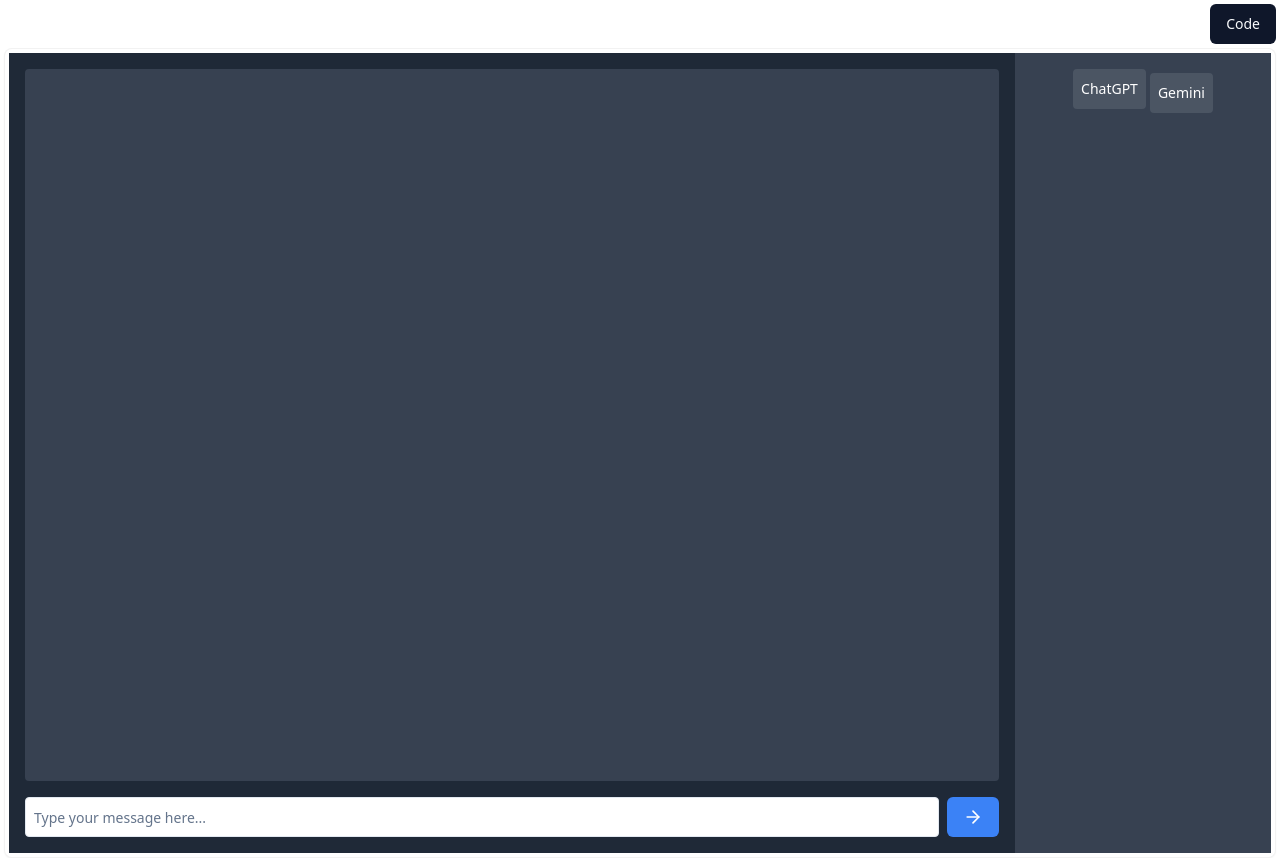
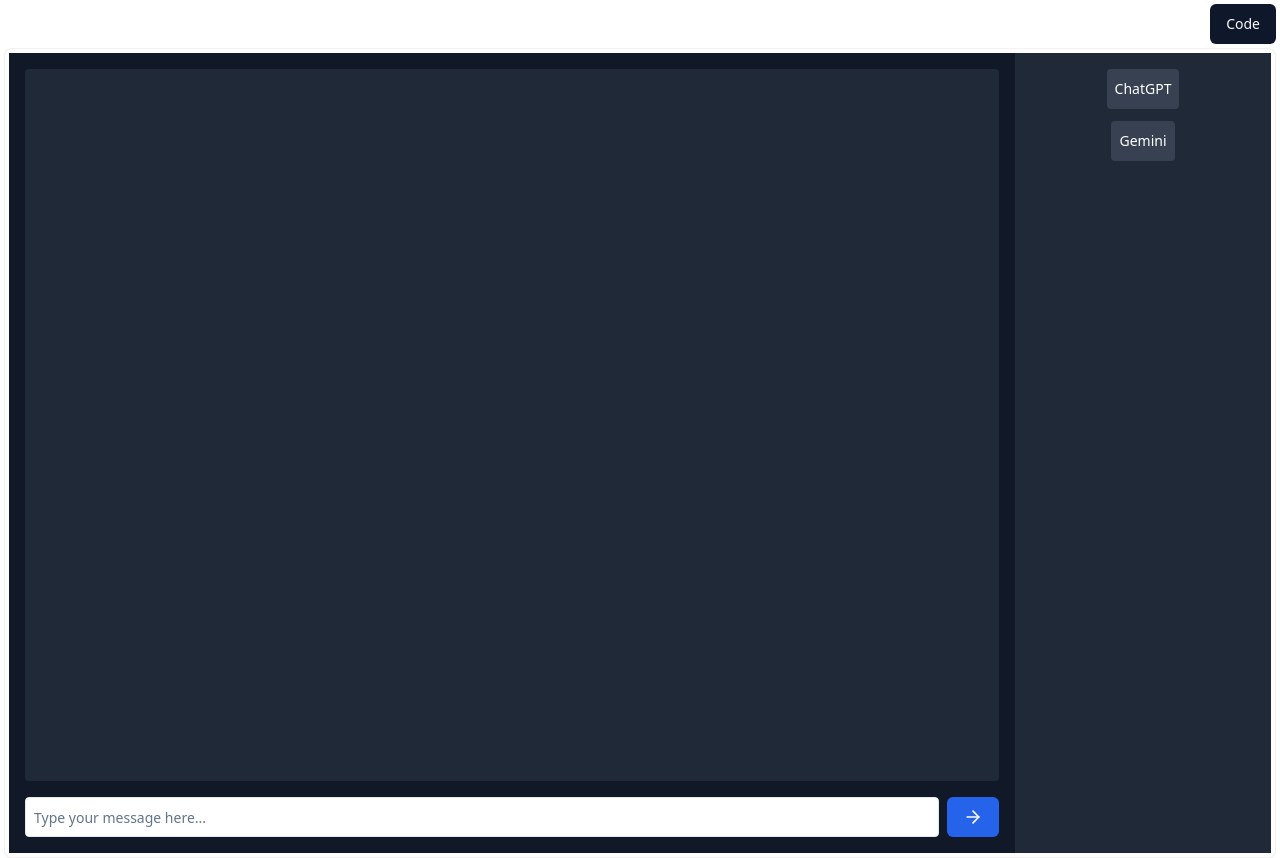
Before and after one commit to Yuyz0112/dewhale, a React app in the folder preview-ui/: page / in a window 1280 px wide. Built offline with nearby package versions, Linux system fonts and the light colour scheme; the HTML template or start-up script is replaced by a standard one.

Commit message:
[vx.dev] prompt: {   "prompt": "中间是聊天界面，右侧可供选择的AI大模型：ChatGPT, Gemini，下边是输入部分，页面颜色为暗色\ntoggleGroupItem 没有对齐",   "images": [] }

```diff
--- a/preview-ui/src/Preview.jsx
+++ b/preview-ui/src/Preview.jsx
@@ -7,25 +7,25 @@ import React from 'react';
 
 const ChatInterface = () => {
   return (
-    <div className="flex h-screen bg-gray-800 text-white">
+    <div className="flex h-screen bg-gray-900 text-white">
       {/* Chat area */}
       <div className="flex flex-col flex-1 p-4">
-        <ScrollArea className="flex-1 mb-4 p-4 bg-gray-700 rounded">
+        <ScrollArea className="flex-1 mb-4 p-4 bg-gray-800 rounded">
           {/* Messages will be here */}
         </ScrollArea>
         <div className="flex items-center space-x-2">
           <Input className="flex-1 rounded p-2 text-gray-800" placeholder="Type your message here..." />
-          <Button variant="solid" className="bg-blue-500 hover:bg-blue-600">
+          <Button variant="solid" className="bg-blue-600 hover:bg-blue-700">
             <ArrowRight className="w-5 h-5" />
           </Button>
         </div>
       </div>
 
       {/* AI Model Selection */}
-      <div className="w-64 bg-gray-700 p-4">
-        <ToggleGroup type="single" className="w-full">
-          <ToggleGroupItem value="chatgpt" className="mb-2 rounded p-2 text-center bg-gray-600 hover:bg-gray-500">ChatGPT</ToggleGroupItem>
-          <ToggleGroupItem value="gemini" className="rounded p-2 text-center bg-gray-600 hover:bg-gray-500">Gemini</ToggleGroupItem>
+      <div className="w-64 bg-gray-800 p-4">
+        <ToggleGroup type="single" className="w-full flex flex-col">
+          <ToggleGroupItem value="chatgpt" className="mb-2 rounded p-2 text-center bg-gray-700 hover:bg-gray-600">ChatGPT</ToggleGroupItem>
+          <ToggleGroupItem value="gemini" className="rounded p-2 text-center bg-gray-700 hover:bg-gray-600">Gemini</ToggleGroupItem>
         </ToggleGroup>
       </div>
     </div>
```
